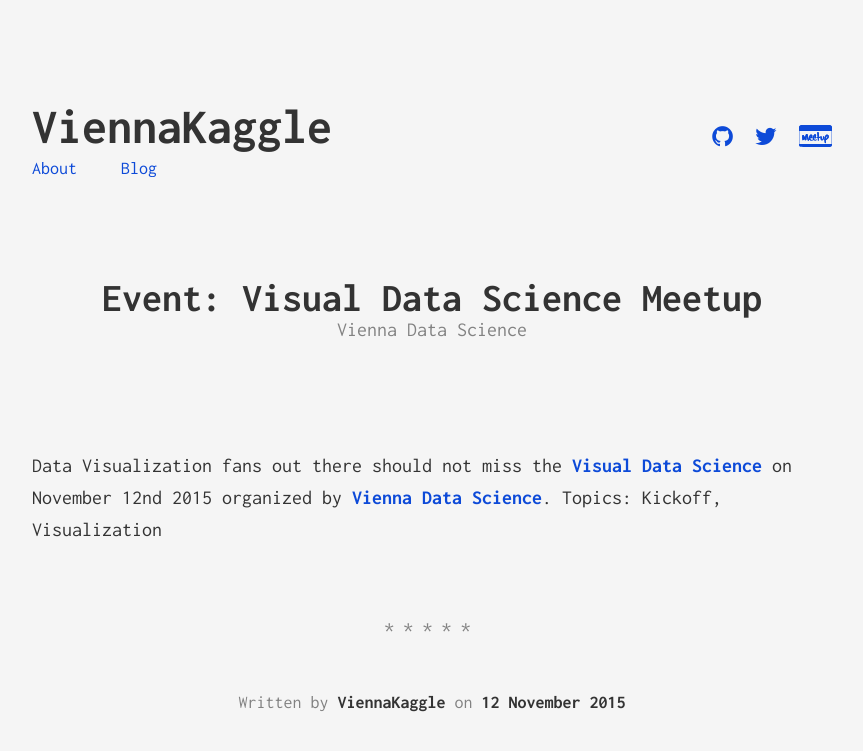
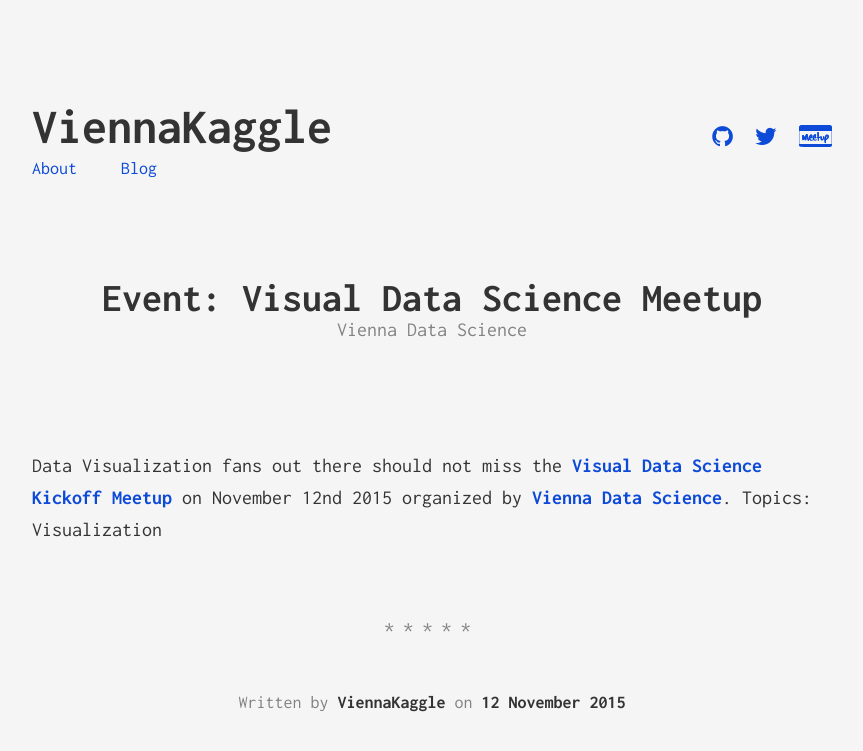
Before and after one commit to ViennaKaggle/viennakaggle.github.com, a Jekyll site: the page built from _posts/2015-11-12-event-visual-data-science.markdown, in a window 1280 px wide. Shown: the top 751 px of the page, without its empty margins (208-1071 px from the left). Built offline with Jekyll 4.4.1, drawn with Linux system fonts in a browser that asks for light colours; comment, search, counter and statistics services are not loaded.

```diff
--- a/_posts/2015-11-12-event-visual-data-science.markdown
+++ b/_posts/2015-11-12-event-visual-data-science.markdown
@@ -6,7 +6,7 @@
 categories: [event]
 ---
 
-Data Visualization fans out there should not miss the [Visual Data Science][meetup-event] on November 12nd 2015 organized by [Vienna Data Science][meetup]. Topics: Kickoff, Visualization
+Data Visualization fans out there should not miss the [Visual Data Science Kickoff Meetup][meetup-event] on November 12nd 2015 organized by [Vienna Data Science][meetup]. Topics: Visualization
 
 [meetup]: http://www.meetup.com/de/viennadatascience/
 [meetup-event]: http://www.meetup.com/de/viennadatascience/events/226206555/
```
Also changed, not shown: _posts/2015-11-24-event-vienna-r.markdown (added, +12 -0 lines).
